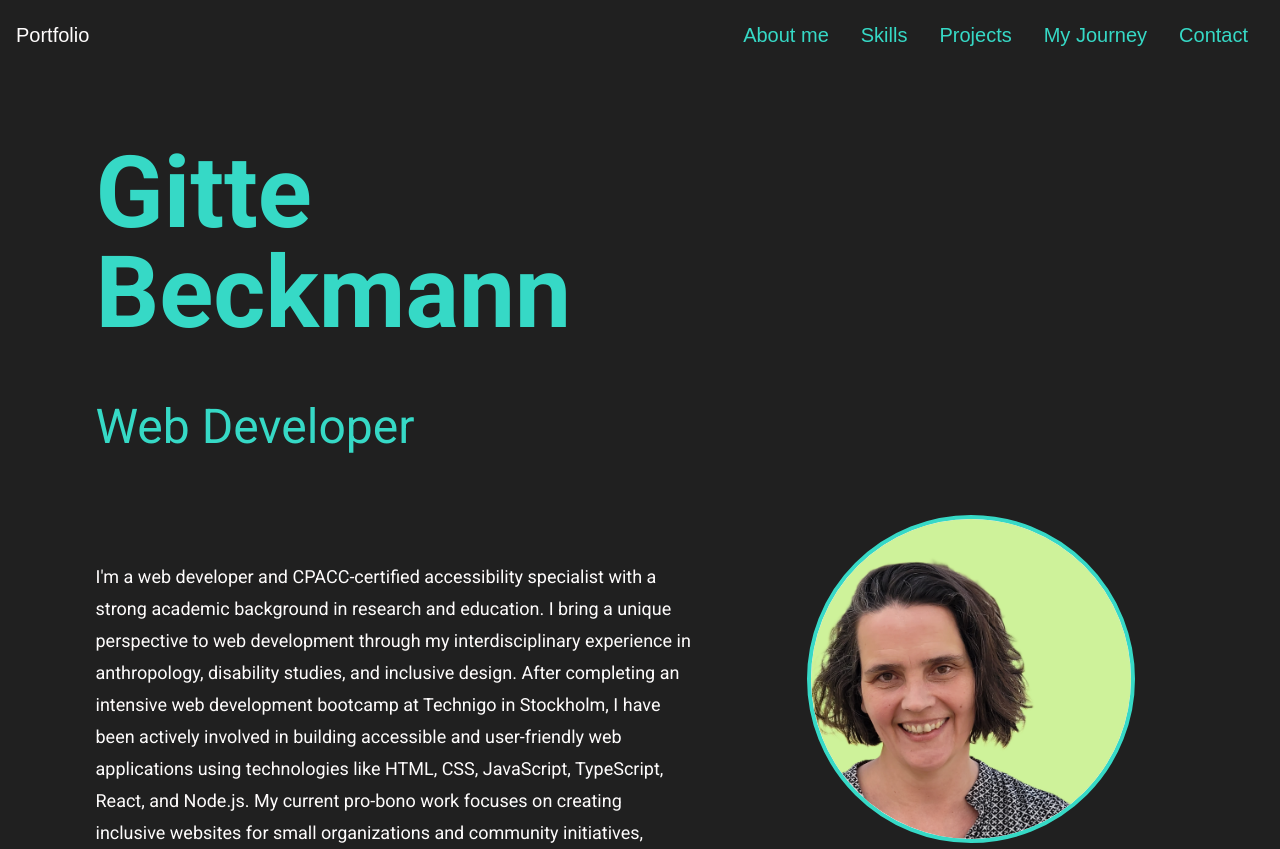
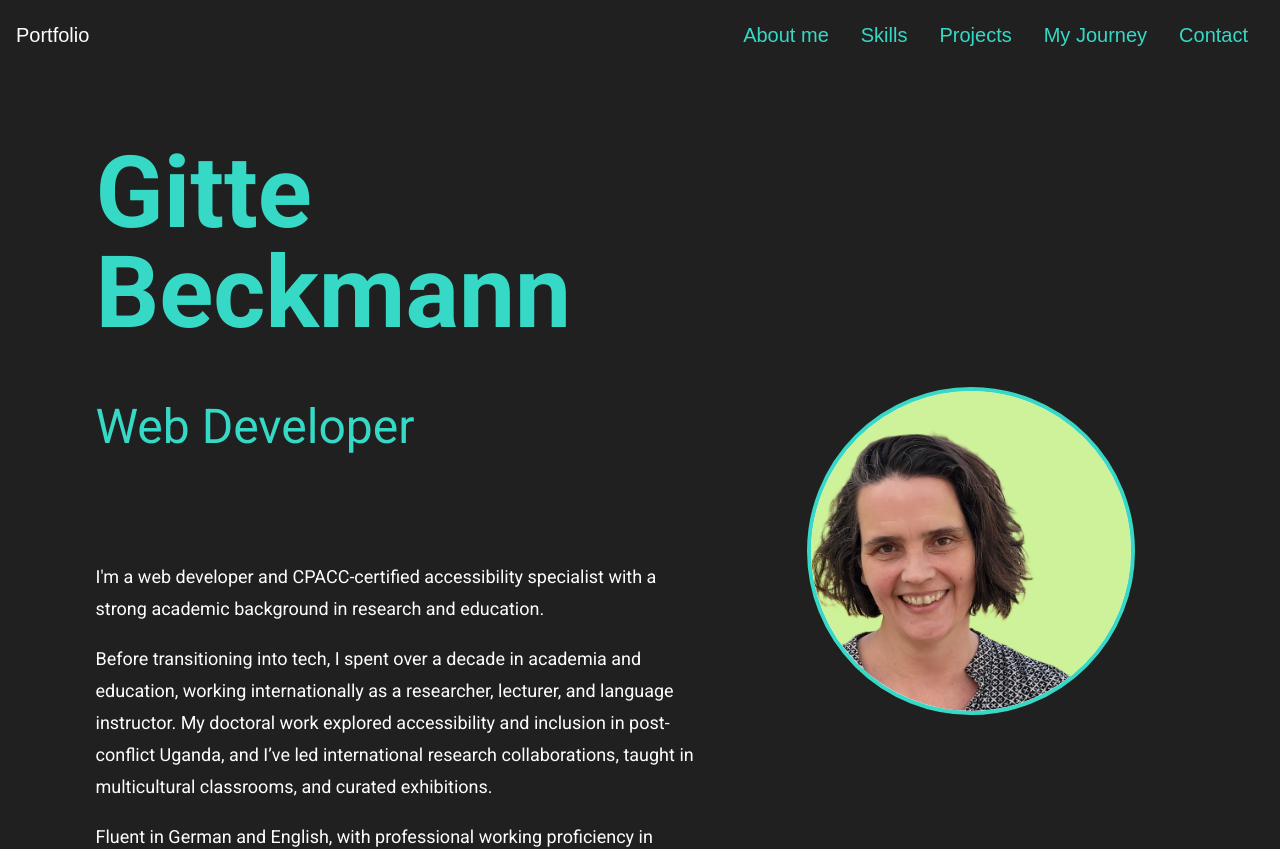
Before and after one commit to gittebe/gitte-portfolio, a React (Vite) app: page / in a window 1280 px wide. Shown: the top 849 px of the page. Built offline with nearby package versions, Linux system fonts and the light colour scheme.

Commit message:
/ changed text in BioCard.jsx to improve clarity and readability

```diff
--- a/src/components/BioCard/BioCard.jsx
+++ b/src/components/BioCard/BioCard.jsx
@@ -11,7 +11,7 @@ export const BioCard = () => {
         <p className="web-developer">Web Developer</p>
         <section className="bio-text-section">
         <Body>
-          I'm a web developer and CPACC-certified accessibility specialist with a strong academic background in research and education. I bring a unique perspective to web development through my interdisciplinary experience in anthropology, disability studies, and inclusive design. After completing an intensive web development bootcamp at Technigo in Stockholm, I have been actively involved in building accessible and user-friendly web applications using technologies like HTML, CSS, JavaScript, TypeScript, React, and Node.js. My current pro-bono work focuses on creating inclusive websites for small organizations and community initiatives, aligning with my commitment to digital equity and universal design.
+          I'm a web developer and CPACC-certified accessibility specialist with a strong academic background in research and education.
         </Body>
         <Body>
           Before transitioning into tech, I spent over a decade in academia and education, working internationally as a researcher, lecturer, and language instructor. My doctoral work explored accessibility and inclusion in post-conflict Uganda, and I’ve led international research collaborations, taught in multicultural classrooms, and curated exhibitions.
```
